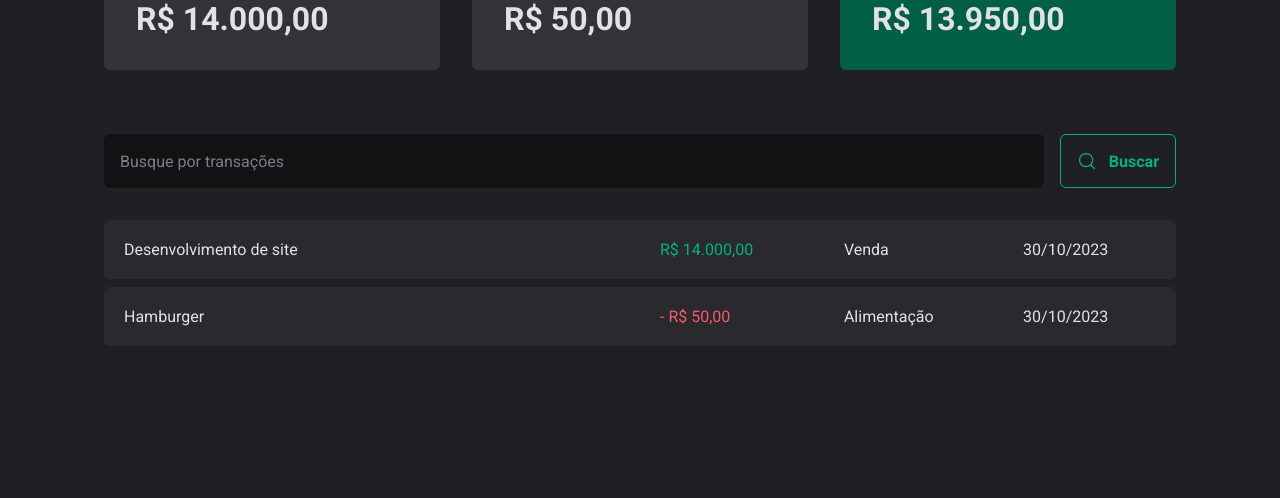
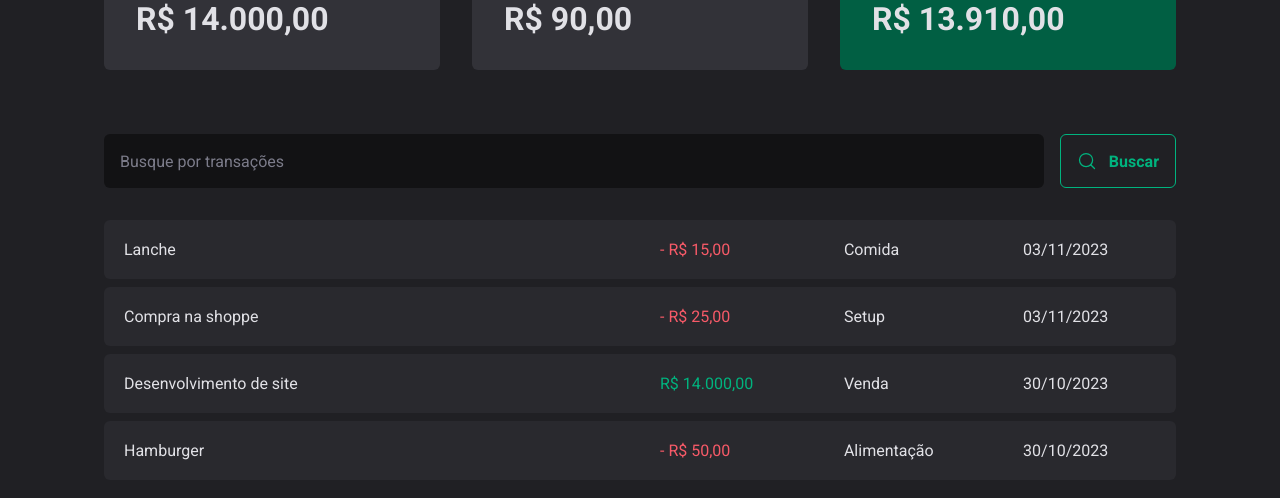
Before and after one commit to felipems1/dt-money, a React (Vite) app: page / in a window 1280 px wide. Shown: the top 498 px of the page. Built offline with nearby package versions, Linux system fonts and the light colour scheme; data requests are answered from the project's data file.

Commit message:
feat: creating new transaction

```diff
--- a/server.json
+++ b/server.json
@@ -15,6 +15,22 @@
       "category": "Alimentação",
       "price": 50,
       "createdAt": "2023-10-30T14:30:55.376Z"
+    },
+    {
+      "description": "Compra na shoppe",
+      "price": 25,
+      "category": "Setup",
+      "type": "outcome",
+      "createdAt": "2023-11-03T16:30:17.784Z",
+      "id": 3
+    },
+    {
+      "description": "Lanche",
+      "price": 15,
+      "category": "Comida",
+      "type": "outcome",
+      "createdAt": "2023-11-03T16:49:07.846Z",
+      "id": 4
     }
   ]
 }
--- a/src/contexts/TransactionsContext.tsx
+++ b/src/contexts/TransactionsContext.tsx
@@ -10,9 +10,17 @@
   createdAt: string
 }
 
+interface CreateTransactionInput {
+  description: string
+  price: number
+  category: string
+  type: 'income' | 'outcome'
+}
+
 interface TransactionsContextType {
   transactions: Transaction[]
   fetchTransactions: (query?: string) => Promise<void>
+  createTransaction: (data: CreateTransactionInput) => Promise<void>
 }
 
 interface TransactionsProviderType {
@@ -27,6 +35,8 @@
   async function fetchTransactions(query?: string) {
     const response = await api.get('transactions', {
       params: {
+        _sort: 'createdAt',
+        _order: 'desc',
         q: query,
       },
     })
@@ -34,12 +44,28 @@
     setTransactions(response.data)
   }
 
+  async function createTransaction(data: CreateTransactionInput) {
+    const { description, price, category, type } = data
+
+    const response = await api.post('transactions', {
+      description,
+      price,
+      category,
+      type,
+      createdAt: new Date(),
+    })
+
+    setTransactions((prev) => [response.data, ...prev])
+  }
+
   useEffect(() => {
     fetchTransactions()
   }, [])
 
   return (
-    <TransactionsContext.Provider value={{ transactions, fetchTransactions }}>
+    <TransactionsContext.Provider
+      value={{ transactions, fetchTransactions, createTransaction }}
+    >
       {children}
     </TransactionsContext.Provider>
   )
```
Also changed, not shown: src/components/NewTransactionModal/index.tsx (+7 -2 lines).
